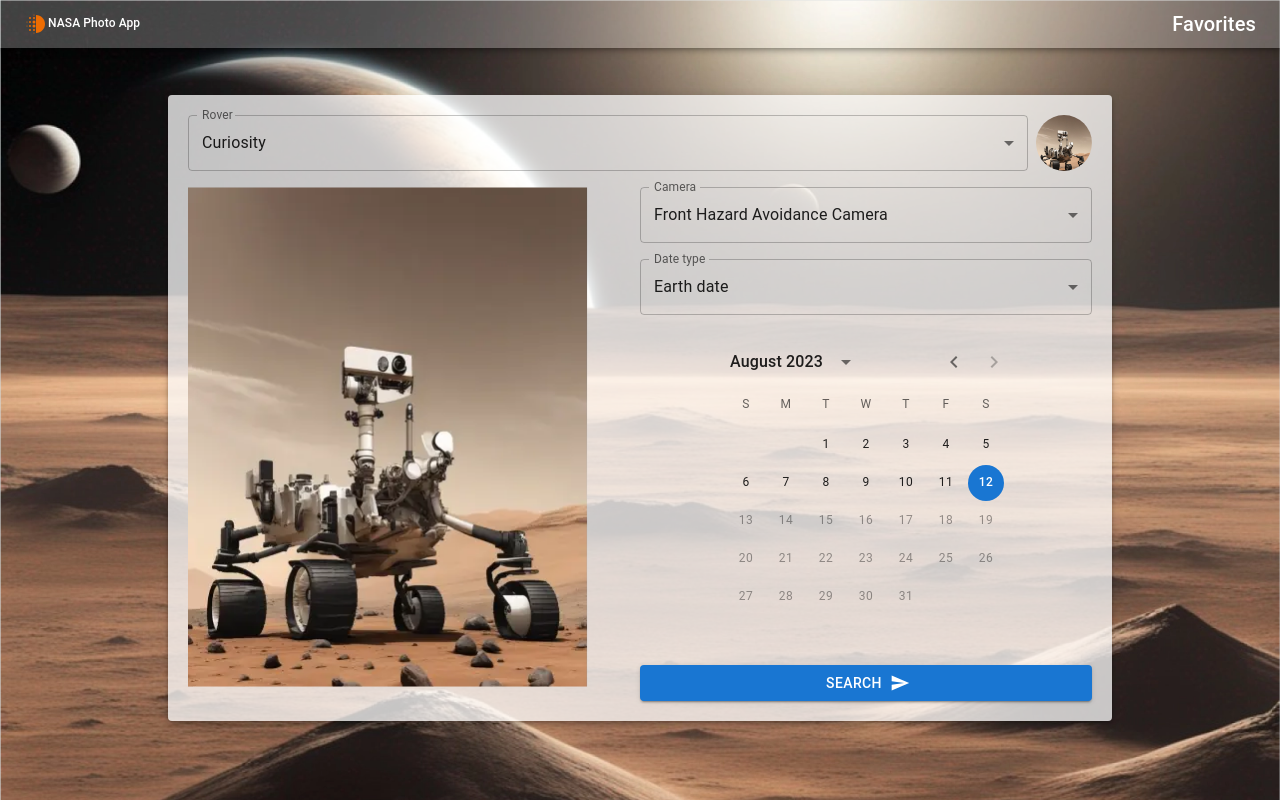
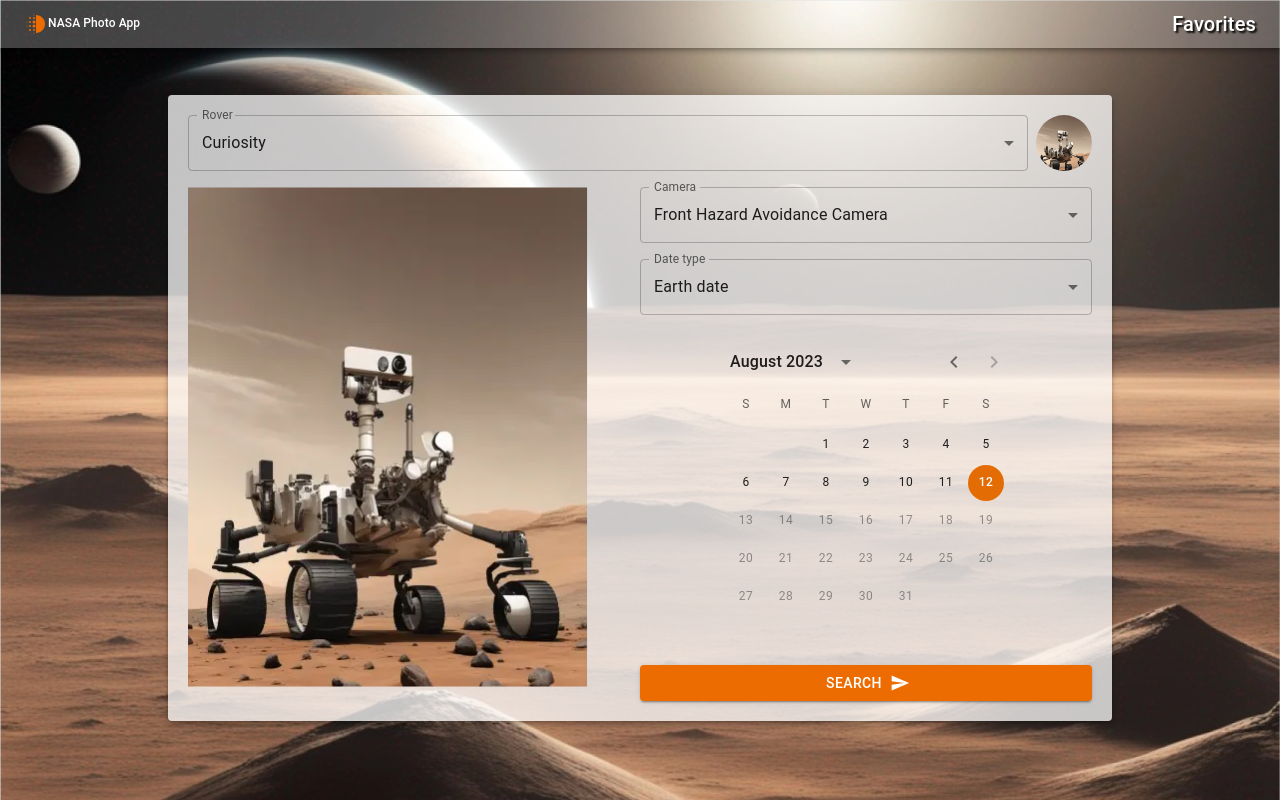
Before and after one commit to simonmontaggioni/nasa-photo-app, a Next.js app: page / in a window 1280 px wide. Built offline with nearby package versions, Linux system fonts and the light colour scheme.

Commit message:
feat: Improve UI and Ux
  - Disable selects while loading
  - Set orange color to buttons to mantain an uniform branding

```diff
--- a/src/app/components/CameraSelect.tsx
+++ b/src/app/components/CameraSelect.tsx
@@ -7,6 +7,7 @@
   selectedRover: string;
   camera: CameraName;
   setCamera: React.Dispatch<React.SetStateAction<CameraName>>;
+  disabled: boolean;
 }
 
 const CameraSelect: FC<CameraSelectProps> = ({
@@ -14,6 +15,7 @@
   selectedRover,
   setCamera,
   camera,
+  disabled,
 }) => {
   return (
     <FormControl sx={{ m: 1, minWidth: 300, maxWidth: "100%" }}>
@@ -24,6 +26,7 @@
         value={camera}
         label="camera"
         onChange={(e) => setCamera(e.target.value as CameraName)}
+        disabled={disabled}
       >
         {rovers
           .filter((rover: Rover) => rover.name === selectedRover)[0]
--- a/src/app/components/DateTypeSelect.tsx
+++ b/src/app/components/DateTypeSelect.tsx
@@ -5,8 +5,13 @@
 interface DateTypeSelectProps {
   dateType: DateType;
   setDateType: React.Dispatch<React.SetStateAction<DateType>>;
+  disabled: boolean;
 }
-const DateTypeSelect: FC<DateTypeSelectProps> = ({ dateType, setDateType }) => {
+const DateTypeSelect: FC<DateTypeSelectProps> = ({
+  dateType,
+  setDateType,
+  disabled,
+}) => {
   return (
     <FormControl sx={{ m: 1, minWidth: 300, maxWidth: "100%" }}>
       <InputLabel id="camera-select-label">Date type</InputLabel>
@@ -16,6 +21,7 @@
         value={dateType}
         label="dateType"
         onChange={(e) => setDateType(e.target.value as DateType)}
+        disabled={disabled}
       >
         <MenuItem value={"sol"}>Mars Sol</MenuItem>
         <MenuItem value={"earth"}>Earth date</MenuItem>
--- a/src/app/components/EarthCalendar.tsx
+++ b/src/app/components/EarthCalendar.tsx
@@ -8,8 +8,13 @@
 interface EarthCalendarProps {
   earthDate: Dayjs | null;
   setEarthDate: React.Dispatch<React.SetStateAction<Dayjs | null>>;
+  disabled: boolean;
 }
-const EarthCalendar: FC<EarthCalendarProps> = ({ earthDate, setEarthDate }) => {
+const EarthCalendar: FC<EarthCalendarProps> = ({
+  earthDate,
+  setEarthDate,
+  disabled,
+}) => {
   return (
     <LocalizationProvider dateAdapter={AdapterDayjs}>
       <Box sx={{ display: "flex", justifyContent: "center" }}>
@@ -17,6 +22,7 @@
           value={earthDate}
           onChange={(newValue) => setEarthDate(newValue)}
           disableFuture
+          disabled={disabled}
         />
       </Box>
     </LocalizationProvider>
--- a/src/app/components/MartianCalendar.tsx
+++ b/src/app/components/MartianCalendar.tsx
@@ -4,10 +4,12 @@
 interface MartianCalendarProps {
   martianSol: number;
   setMartianSol: React.Dispatch<React.SetStateAction<number>>;
+  disabled: boolean;
 }
 const MartianCalendar: FC<MartianCalendarProps> = ({
   martianSol,
   setMartianSol,
+  disabled,
 }) => {
   return (
     <FormControl sx={{ m: 1, minHeight: 300, minWidth: 300, maxWidth: "100%" }}>
@@ -21,6 +23,7 @@
         value={martianSol}
         onChange={(e) => setMartianSol(Number(e.target.value))}
         inputProps={{ inputMode: "numeric", pattern: "[0-9]*" }}
+        disabled={disabled}
       />
     </FormControl>
   );
--- a/src/app/components/PhotoCard.tsx
+++ b/src/app/components/PhotoCard.tsx
@@ -14,7 +14,9 @@
   const [open, setOpen] = useState(false);
 
   const isInFav = !!handleFavorite.isInFavorites(photo as Photo);
-  const photoTitle = `Photo ${photo?.id}, captured at ${photo?.earth_date} by ${photo?.rover.name} rover.`;
+  const photoTitle = `Id: ${photo?.id}`;
+  const photoSubtitle = `${photo?.rover.name} - ${photo.camera.name} - ${photo.earth_date}`;
+  const photoInfo = `Photo ${photo?.id}, captured at ${photo?.earth_date} in mars exploration by ${photo?.rover.name} rover with the ${photo?.camera.full_name}.`;
   return (
     <ImageListItem>
       <Image
@@ -26,11 +28,11 @@
       />
       <ImageListItemBar
         title={photoTitle}
-        subtitle={photo.id}
+        subtitle={photoSubtitle}
         actionIcon={
           <IconButton
             sx={{ color: "rgba(255, 255, 255, 0.54)" }}
-            aria-label={`info about ${photoTitle}`}
+            aria-label={photoInfo}
           >
             <StarIcon sx={{ color: isInFav ? "gold" : "" }} />
           </IconButton>
--- a/src/app/components/PhotoDetail.tsx
+++ b/src/app/components/PhotoDetail.tsx
@@ -76,6 +76,7 @@
         <DialogActions>
           <Button
             variant={"outlined"}
+            color="error"
             onClick={() => handleSaveOnFavorites()}
             autoFocus
           >
--- a/src/app/components/RoverForm.tsx
+++ b/src/app/components/RoverForm.tsx
@@ -77,6 +77,7 @@
           rovers={ROVERS.filter((rover) => rover.name !== "Perseverance")}
           selectedRover={selectedRover}
           setSelectedRover={handleChangeSelectedRover}
+          disabled={loading}
         />
         <Grid container item xs={12} sx={{ justifyContent: "space-between" }}>
           {["sm2", "md", "lg", "xl"].includes(mediaSize) && (
@@ -95,25 +96,29 @@
                 selectedRover={selectedRover}
                 camera={camera}
                 setCamera={setCamera}
+                disabled={loading}
               />
               <DateTypeSelect dateType={dateType} setDateType={setDateType} />
               {dateType === "earth" ? (
                 <EarthCalendar
                   earthDate={earthDate}
                   setEarthDate={setEarthDate}
+                  disabled={loading}
                 />
               ) : (
                 <MartianCalendar
                   martianSol={martianSol}
                   setMartianSol={setMartianSol}
+                  disabled={loading}
                 />
               )}
             </Stack>
             <Button
               variant="contained"
+              color="warning"
               endIcon={
                 loading ? (
-                  <CircularProgress color="inherit" size={20} />
+                  <CircularProgress color="warning" size={20} />
                 ) : (
                   <SendIcon />
                 )
@@ -127,6 +132,7 @@
                   page: 1,
                 })
               }
+              disabled={loading}
             >
               {loading ? "loading" : "search"}
             </Button>
--- a/src/app/components/RoverSelect.tsx
+++ b/src/app/components/RoverSelect.tsx
@@ -19,11 +19,13 @@
   rovers: Rover[];
   selectedRover: RoverName;
   setSelectedRover: (newRover: RoverName) => void;
+  disabled: boolean;
 }
 const RoverSelect: FC<RoverSelectProps> = ({
   rovers,
   selectedRover,
   setSelectedRover,
+  disabled,
 }) => {
   return (
     <Grid item xs={12} mb={2} style={RoverSelectStyles.container}>
@@ -36,6 +38,7 @@
           label="rover"
           onChange={(e) => setSelectedRover(e.target.value as RoverName)}
           fullWidth
+          disabled={disabled}
         >
           {rovers.map((rover) => (
             <MenuItem key={rover.name} value={rover.name}>
--- a/src/app/globals.css
+++ b/src/app/globals.css
@@ -100,6 +100,9 @@
   text-decoration: none;
 }
 
+.MuiDateCalendar-root .Mui-selected {
+  background-color: #e46c04 !important;
+}
 @media (prefers-color-scheme: dark) {
   html {
     color-scheme: dark;
--- a/src/app/layout.tsx
+++ b/src/app/layout.tsx
@@ -72,7 +72,12 @@
                 </Stack>
               </Link>
               <Link href={"/favorites"}>
-                <Typography variant="h6" color="white" component="div">
+                <Typography
+                  variant="h6"
+                  color="white"
+                  component="div"
+                  sx={{ textShadow: "2px 2px 2px black" }}
+                >
                   Favorites
                 </Typography>
               </Link>
```
